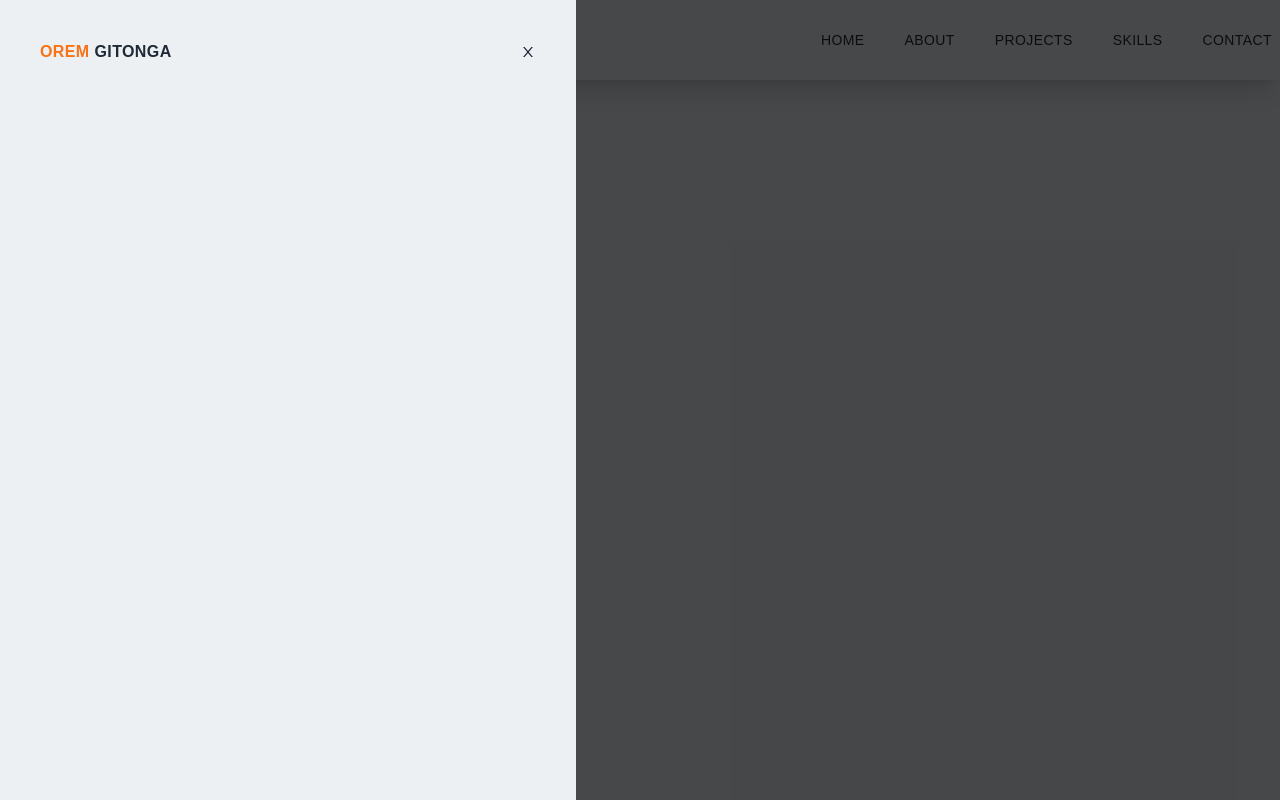
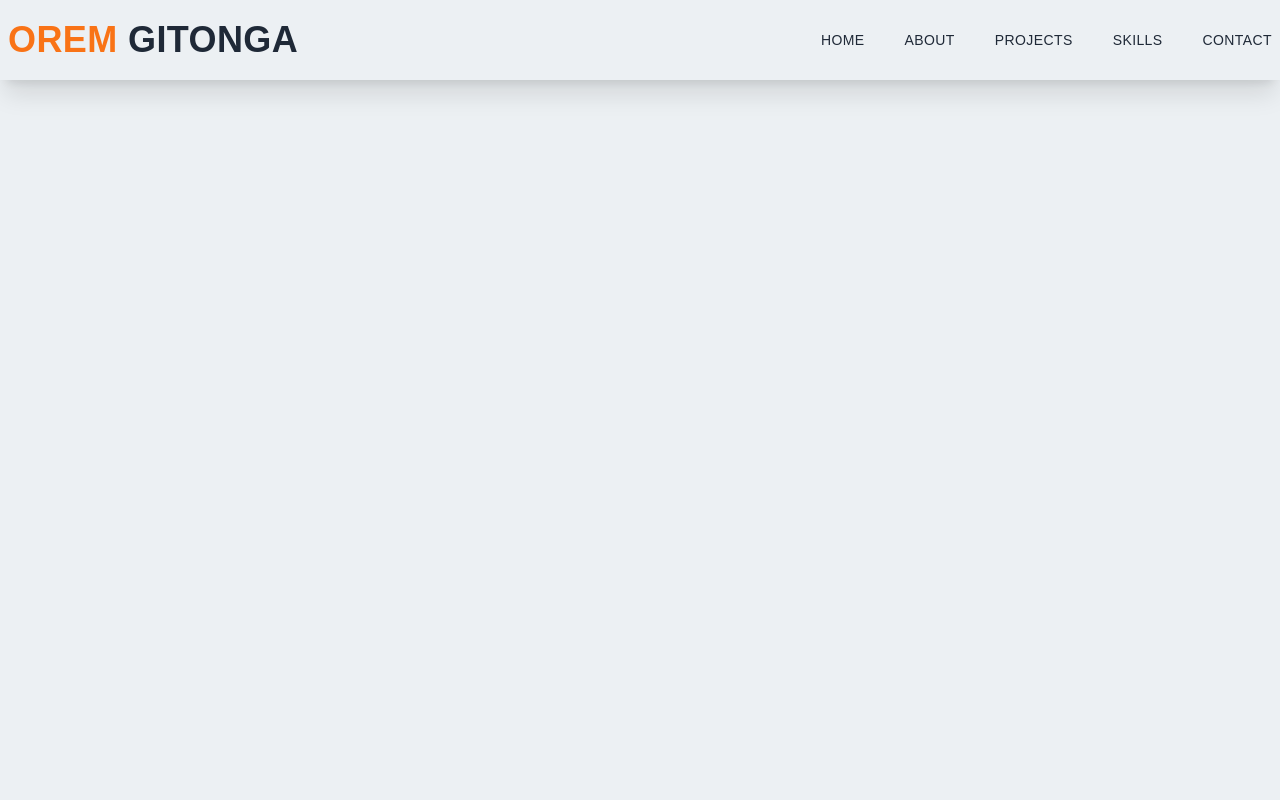
Before and after one commit to mgorem/my-portfolio-website, a Next.js app: page / in a window 1280 px wide. Built offline with nearby package versions, Linux system fonts and the light colour scheme.

Commit message:
navbar looking great

```diff
--- a/components/Navbar.jsx
+++ b/components/Navbar.jsx
@@ -1,9 +1,17 @@
-import React from "react";
+import React, { useState } from "react";
 // import Image from "next/image";
 import Link from "next/link";
-import { AiOutlineClose, AiOutlineMenu } from "react-icons/ai";
+import { AiOutlineClose, AiOutlineMail, AiOutlineMenu } from "react-icons/ai";
+import { FaGithub, FaLinkedinIn } from "react-icons/fa";
+import { BsFillPersonLinesFill } from "react-icons/bs";
 
 const Navbar = () => {
+  const [nav, setNav] = useState(false);
+
+  const handleNav = () => {
+    setNav(!nav);
+  };
+
   const navItems = [
     { id: 1, link: "Home", to: "/" },
     { id: 1, link: "About", to: "about" },
@@ -56,24 +64,93 @@
               </li>
             </Link>
           </ul>
-          <div className="md:hidden">
+          <div onClick={handleNav} className="md:hidden">
             <AiOutlineMenu size={25} />
           </div>
         </div>
       </div>
 
-      <div className="fixed left-0 top-0 w-full h-screen bg-black/70">
+      <div
+        className={
+          nav ? "md:hidden fixed left-0 top-0 w-full h-screen bg-black/70" : ""
+        }
+      >
         <div
-          className="fixed left-0 top-0 w-[75%] sm:w-[60%] md:w-[45%]
-                        h-screen bg-[#ecf0f3] p-10 ease-in duration-500"
+          className={
+            nav
+              ? "fixed left-0 top-0 w-[75%] sm:w-[60%] md:w-[45%] h-screen bg-[#ecf0f3] p-10 ease-in duration-500"
+              : "fixed left-[-150%] top-0 p-10 ease-in duration-500"
+          }
         >
           <div>
             <div className=" flex w-full items-center justify-between">
               <h3>
                 <span className="text-orange-500">OREM</span> GITONGA
               </h3>
-              <div>
+              <div
+                onClick={handleNav}
+                className="rounded-full shadow-lg shadow-gray-400
+                              p-3 cursor-pointer"
+              >
                 <AiOutlineClose />
+              </div>
+            </div>
+            <div className="border-b border-gray-300 my-4">
+              <p className="w-[85%] md:w-[90%] py-4">
+                Let's make the world a better place using tech...
+              </p>
+            </div>
+          </div>
+          <div className="py-4 flex flex-col">
+            <ul className="uppercase">
+              <Link href="/">
+                <li className="py-4 text-sm">Home</li>
+              </Link>
+              <Link href="/">
+                <li className="py-4 text-sm">About</li>
+              </Link>
+              <Link href="/">
+                <li className="py-4 text-sm">Projects</li>
+              </Link>
+              <Link href="/">
+                <li className="py-4 text-sm">Skills</li>
+              </Link>
+              <Link href="/">
+                <li className="py-4 text-sm">Contact</li>
+              </Link>
+            </ul>
+            <div className="pt-40 ">
+              <p className="uppercase tracking-widest text-[#5651e5]">
+                let's connect
+              </p>
+              <div
+                className="flex items-center justify-between my-4
+               w-full sm:w-[80%]"
+              >
+                <div
+                  className="rounded-full shadow-lg shadow-gray-400
+                p-3 cursor-pointer hover:scale-105 ease-in duration-300"
+                >
+                  <FaLinkedinIn />
+                </div>
+                <div
+                  className="rounded-full shadow-lg shadow-gray-400
+                p-3 cursor-pointer hover:scale-105 ease-in duration-300"
+                >
+                  <FaGithub />
+                </div>
+                <div
+                  className="rounded-full shadow-lg shadow-gray-400
+                p-3 cursor-pointer hover:scale-105 ease-in duration-300"
+                >
+                  <AiOutlineMail />
+                </div>
+                <div
+                  className="rounded-full shadow-lg shadow-gray-400
+                p-3 cursor-pointer hover:scale-105 ease-in duration-300"
+                >
+                  <BsFillPersonLinesFill />
+                </div>
               </div>
             </div>
           </div>
```
